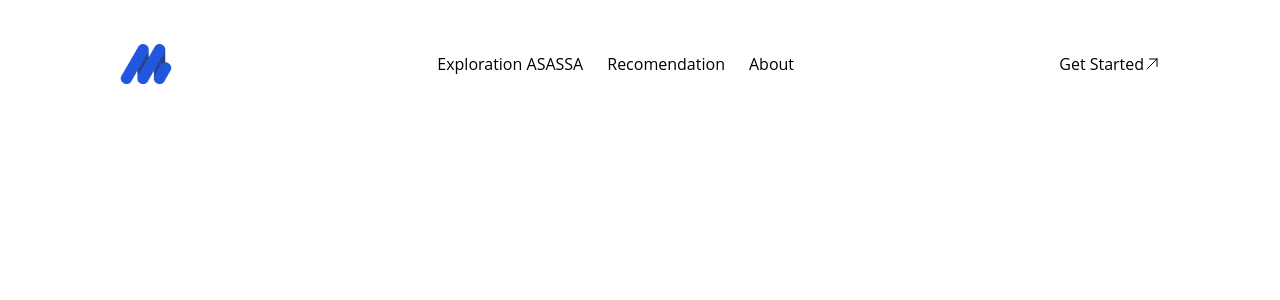
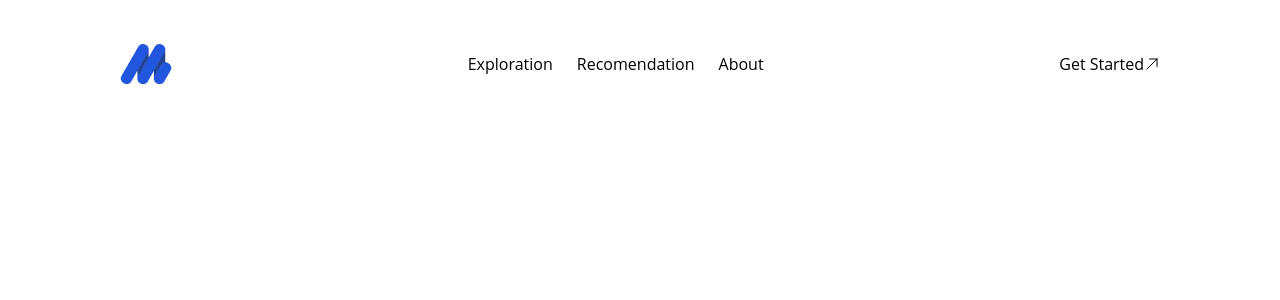
Before and after one commit to DisfriGus/Iofest, a React (Create React App) app: page / in a window 1280 px wide. Shown: the top 300 px of the page. Built offline with nearby package versions, Linux system fonts and the light colour scheme.

Commit message:
Fix navbar

```diff
--- a/src/Component/Navbar/Navbar.jsx
+++ b/src/Component/Navbar/Navbar.jsx
@@ -11,7 +11,7 @@ const Navbar = () => {
             </Link>
         </div>
         <ul className='flex gap-6'>
-            <Link to='/Exploration'>Exploration ASASSA</Link>
+            <Link to='/Exploration'>Exploration</Link>
             <Link to='/Recomendation'>Recomendation</Link>
             <Link to='/About'>About</Link>
         </ul>
```
